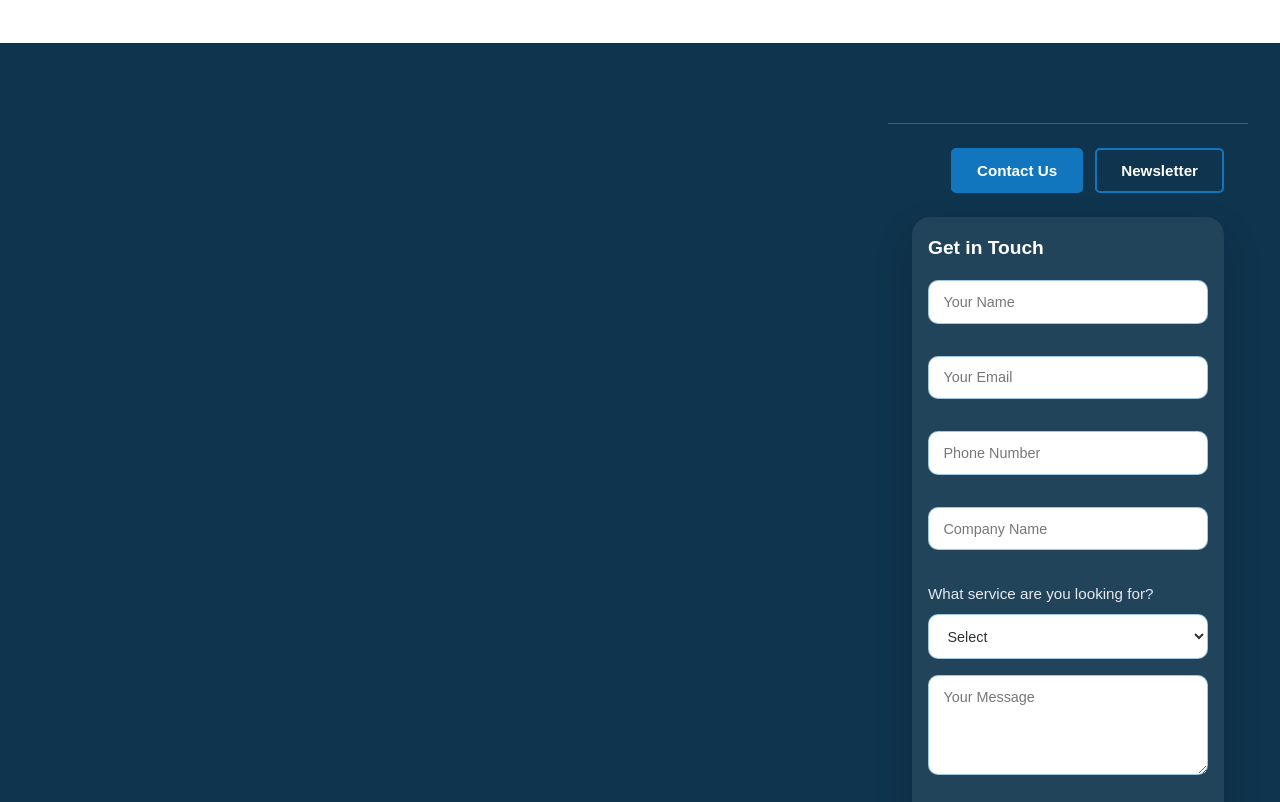
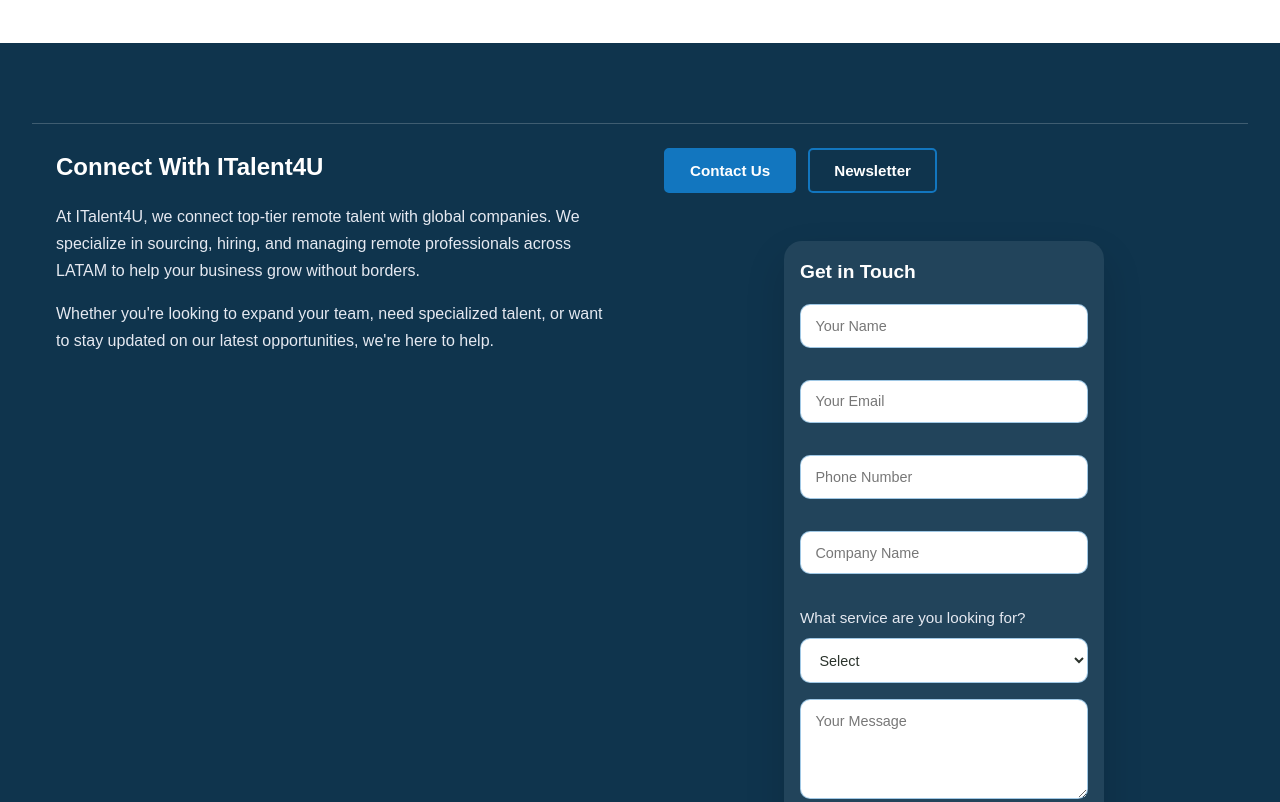
Before and after one commit to jorge-murillo-010/italent4u-landing, a plain HTML site: page index.html in a window 1280 px wide. Shown: the part 2160-2962 px from the top of the page. Drawn offline with Linux system fonts and the light colour scheme.

Commit message:
corrected the typos and the footer

```diff
--- a/css/style.css
+++ b/css/style.css
@@ -1428,17 +1428,43 @@
 }
 
 .footer-forms {
-  width: min(45%, 360px);
-  max-width: 360px;
-  margin: 2rem 0 0 auto;
+  display: flex;
+  gap: 3rem;
+  align-items: flex-start;
+  margin: 2rem 0 0 0;
   padding: 1.5rem;
   border-top: 1px solid rgba(255, 255, 255, 0.2);
 }
 
+.footer-forms-content {
+  flex: 1;
+  min-width: 250px;
+}
+
+.footer-forms-content h2 {
+  font-size: 1.5rem;
+  color: #ffffff;
+  margin-bottom: 1rem;
+}
+
+.footer-forms-content p {
+  color: #e5e9f1;
+  line-height: 1.7;
+  margin-bottom: 1rem;
+}
+
+.footer-forms-right {
+  flex: 1;
+  min-width: 250px;
+  display: flex;
+  flex-direction: column;
+  gap: 1.5rem;
+}
+
 .footer-forms .form-toggle {
   display: flex;
   gap: 0.75rem;
-  justify-content: flex-end;
+  justify-content: flex-start;
   margin-bottom: 1.5rem;
 }
 
--- a/index.html
+++ b/index.html
@@ -155,6 +155,19 @@
     <!-- TOP SECTION: Forms -->
     <div id="footerForms" class="footer-forms">
 
+      <!-- LEFT SECTION: Description -->
+      <div class="footer-forms-content">
+        <h2>Connect With ITalent4U</h2>
+        <p>
+          At ITalent4U, we connect top-tier remote talent with global companies. We specialize in sourcing, hiring, and managing remote professionals across LATAM to help your business grow without borders.
+        </p>
+        <p>
+          Whether you're looking to expand your team, need specialized talent, or want to stay updated on our latest opportunities, we're here to help.
+        </p>
+      </div>
+
+      <!-- RIGHT SECTION: Forms with Toggle Buttons -->
+      <div class="footer-forms-right">
         <!-- Form Toggle Buttons -->
         <div class="form-toggle">
           <button class="toggle-btn active" data-form="contact">Contact Us</button>
@@ -216,6 +229,7 @@
           <button type="submit" class="btn-services">Subscribe</button>
           <p class="form-message" id="nl-message"></p>
         </form>
+      </div>
 
     </div>
 
```
Also changed, not shown: mission.html (+1 -1 lines), overview.html (+1 -1 lines). Lines whose indentation alone changed are shown as unchanged.
